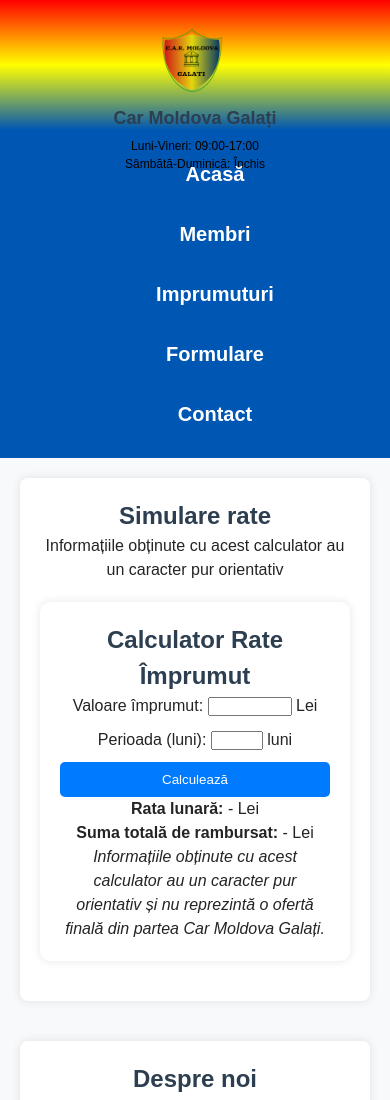
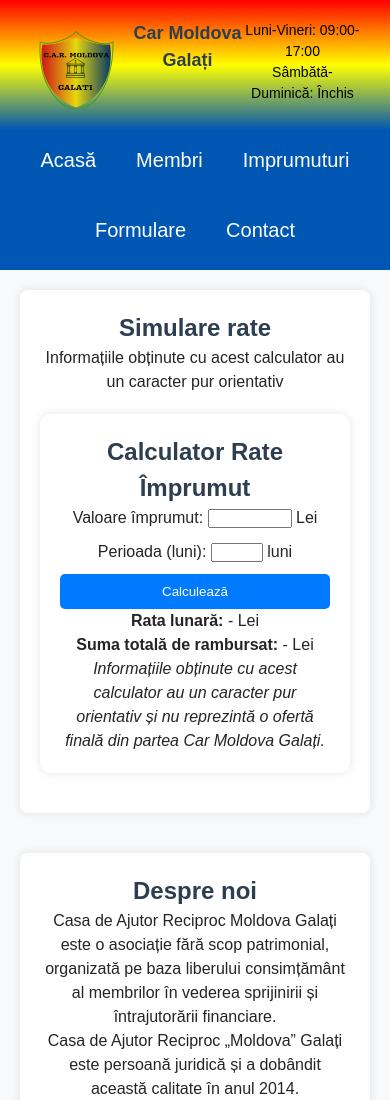
Before and after one commit to vaalay/new, a plain HTML site: page index.html in a window 390 px wide. Shown: the top 1100 px of the page. Drawn offline with Linux system fonts and the light colour scheme.

Commit message:
Update style.css

```diff
--- a/style.css
+++ b/style.css
@@ -15,7 +15,7 @@
 header {
     background-image: linear-gradient(red, yellow, #0056b3);
     color: #000000;
-    padding: 20px;
+    padding: 10px;
     text-align:auto;
     height: 130px;
 
@@ -48,32 +48,29 @@
 }
 
 nav {
-    background: #0056b3;
-    padding: 14px;
-
-
+    background-color: #0056b3;
+    text-align: center;
 }
 
 nav ul {
     display: flex;
+    flex-wrap: wrap;
     justify-content: center;
-    list-style: none;
-
-
+    padding: 0;
+    margin: 0;
 }
 
 nav ul li {
-    margin: 0 20px;
+    list-style: none;
+    padding: 5px 10px;
 }
 
 nav ul li a {
+    text-decoration: none;
     color: white;
-    text-decoration: none;
-    font-weight: bold;
     font-size: 20px;
-    font-weight: bold;
-
-
+    padding: 10px;
+    display: block;
 }
 
 main {
@@ -202,6 +199,7 @@
     max-width: 100%;
 }
 
+/* Responsivitate */
 @media (max-width: 768px) {
     .container {
         flex-direction: column;
@@ -222,7 +220,6 @@
     }
 
 }
-
 
 section {
     background-color: #f8f9fa;
@@ -366,85 +363,3 @@
 .contact-info a:hover {
     text-decoration: underline;
 }
-
-/* Asigură că header-ul și logo-ul sunt flexibile */
-header {
-    width: 100%;
-    padding: 10px;
-    box-sizing: border-box;
-}
-
-.logo-container {
-    display: flex;
-    align-items: center;
-    justify-content: space-between;
-    flex-wrap: wrap;
-    text-align: center;
-}
-
-.logo {
-    max-width: 100px; /* Reduce dimensiunea logo-ului */
-    height: auto;
-}
-
-/* Asigură că textul se aranjează bine */
-.car h1 {
-    font-size: 22px; /* Ajustează dimensiunea titlului */
-    margin: 5px 0;
-}
-
-/* Stiluri pentru programul de lucru */
-.work-hours {
-    font-size: 14px; /* Micșorează fontul pe mobil */
-    text-align: right;
-}
-
-/* NAVIGATION */
-nav ul {
-    list-style-type: none;
-    padding: 0;
-    display: flex;
-    flex-wrap: wrap;
-    justify-content: center;
-}
-
-nav ul li {
-    margin: 5px;
-}
-
-nav ul li a {
-    text-decoration: none;
-    padding: 10px;
-    display: block;
-}
-
-/* MEDIA QUERY PENTRU MOBIL */
-@media (max-width: 768px) {
-    .logo-container {
-        flex-direction: column;
-        align-items: center;
-        text-align: center;
-    }
-
-    .logo {
-        max-width: 80px; /* Redimensionează logo-ul pe mobil */
-    }
-
-    .car h1 {
-        font-size: 18px; /* Mai mic pentru mobile */
-    }
-
-    .work-hours {
-        text-align: center;
-        font-size: 12px;
-    }
-
-    nav ul {
-        flex-direction: column;
-        text-align: center;
-    }
-
-    nav ul li {
-        width: 100%;
-    }
-}
```
